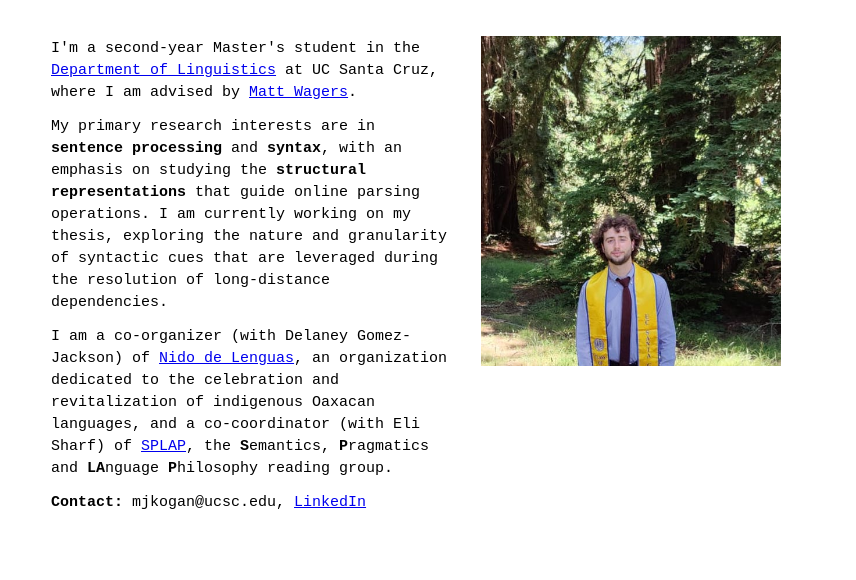
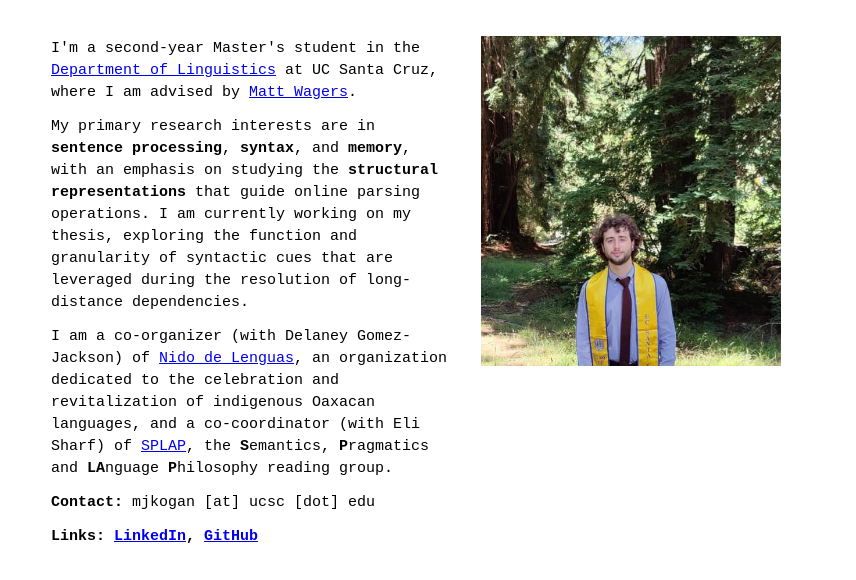
Before and after one commit to mjkogan/mjkogan.github.io, a plain HTML site: page MK-Website/index.html in a window 1280 px wide. Shown: the part 74-654 px from the top of the page, without its empty margins (209-1065 px from the left). Drawn offline with Linux system fonts and the light colour scheme.

Commit message:
Formatting Edits
Minor updates and edits across pages

```diff
--- a/MK-Website/index.html
+++ b/MK-Website/index.html
@@ -38,11 +38,12 @@
 		<div class = "details">
 			<p> I'm a second-year Master's student in the <a href="https://linguistics.ucsc.edu/">Department of Linguistics</a> at UC Santa Cruz, where I am advised by <a href="https://people.ucsc.edu/~mwagers/">Matt Wagers</a>.</p>
 
-			<p> My primary research interests are in <b>sentence processing</b> and <b>syntax</b>, with an emphasis on studying the <b>structural representations</b> that guide online parsing operations. I am currently working on my thesis, exploring the nature and granularity of syntactic cues that are leveraged during the resolution of long-distance dependencies.</p>
+			<p> My primary research interests are in <b>sentence processing</b>, <b>syntax</b>, and <b>memory</b>, with an emphasis on studying the <b>structural representations</b> that guide online parsing operations. I am currently working on my thesis, exploring the function and granularity of syntactic cues that are leveraged during the resolution of long-distance dependencies.</p>
 
 			<p> I am a co-organizer (with Delaney Gomez-Jackson) of <a href="https://wlma.ucsc.edu/nidodelenguas/">Nido de Lenguas</a>, an organization dedicated to the celebration and revitalization of indigenous Oaxacan languages, and a co-coordinator (with Eli Sharf) of <a href="https://babel.ucsc.edu/~splap/">SPLAP</a>, the <b>S</b>emantics, <b>P</b>ragmatics and <b>LA</b>nguage <b>P</b>hilosophy reading group.</p>
 
-			<p><b>Contact:</b> mjkogan@ucsc.edu, <a href="https://www.linkedin.com/in/matthew-kogan-726a3594/">LinkedIn</a></p>
+			<p><b>Contact:</b> mjkogan [at] ucsc [dot] edu</p>
+			<p><b>Links: <a href="https://www.linkedin.com/in/matthew-kogan-726a3594/">LinkedIn</a>, <a href="https://github.com/mjkogan">GitHub</a></p>
 
 
 		</div>
```
Also changed, not shown: MK-Website/about.html (+3 -3 lines), MK-Website/research.html (+1 -1 lines), 1 other file.
